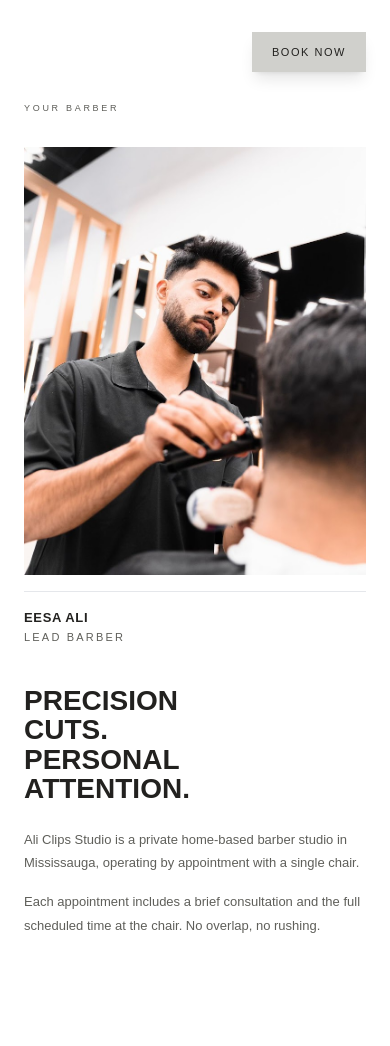
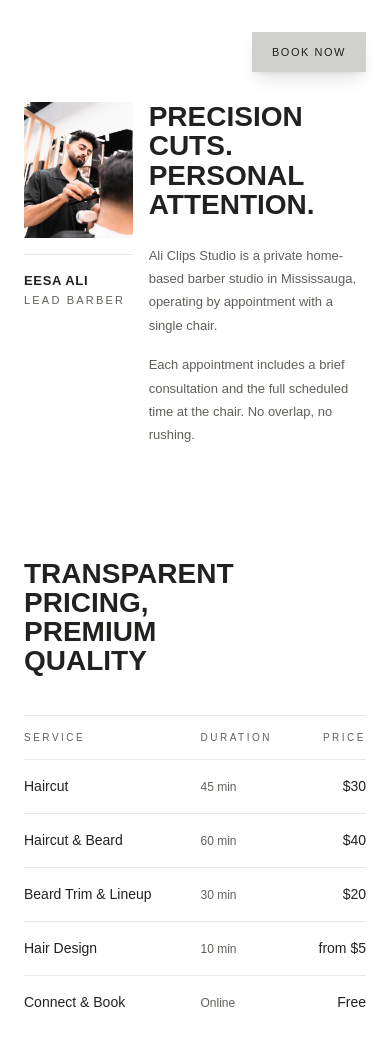
Before and after one commit to eesaali02/ali-clips-website, a website: page index.html in a window 390 px wide. Shown: the part 748-1794 px from the top of the page. Drawn offline with nearby package versions, Linux system fonts and the light colour scheme.

Commit message:
fix: mobile gallery swipe, remove Your Barber label, inline barber image on mobile

```diff
--- a/index.html
+++ b/index.html
@@ -197,8 +197,7 @@
 <!-- ── YOUR BARBER ────────────────────────────────────────── -->
 <section id="about" class="bg-white">
     <div class="max-w-6xl mx-auto px-6 md:px-12 py-14 md:py-20">
-        <p class="text-[9px] md:text-[10px] tracking-[0.3em] uppercase text-[#5f5f5a] mb-8 md:mb-12 reveal">Your Barber</p>
-        <div class="grid md:grid-cols-2 gap-10 md:gap-16 items-start">
+        <div class="grid grid-cols-[1fr_2fr] gap-4 md:gap-16 items-start">
             <div class="reveal-left">
                 <img src="Images/Eesa.JPG" alt="Eesa Ali" class="w-full block">
                 <div class="mt-4 pt-4 border-t border-gray-200">
@@ -256,6 +255,11 @@
                             <td class="py-4 pr-3">Beard Trim &amp; Lineup</td>
                             <td class="py-4 pr-3 dur">30 min</td>
                             <td class="py-4 text-right">$20</td>
+                        </tr>
+                        <tr class="border-b border-gray-200">
+                            <td class="py-4 pr-3">Hair Design</td>
+                            <td class="py-4 pr-3 dur">10 min</td>
+                            <td class="py-4 text-right">from $5</td>
                         </tr>
                         <tr>
                             <td class="py-4 pr-3">Connect &amp; Book</td>
@@ -642,8 +646,11 @@
     document.getElementById('gallery-prev').addEventListener('click', () => { goTo(currentIdx - 1); resetAutoplay(); });
     document.getElementById('gallery-next').addEventListener('click', () => { goTo(currentIdx + 1); resetAutoplay(); });
 
-    let touchStartX = 0;
-    track.addEventListener('touchstart', (e) => { touchStartX = e.touches[0].clientX; }, { passive: true });
+    let touchStartX = 0, touchStartY = 0;
+    track.addEventListener('touchstart', (e) => { touchStartX = e.touches[0].clientX; touchStartY = e.touches[0].clientY; }, { passive: true });
+    track.addEventListener('touchmove', (e) => {
+        if (Math.abs(e.touches[0].clientX - touchStartX) > Math.abs(e.touches[0].clientY - touchStartY)) e.preventDefault();
+    }, { passive: false });
     track.addEventListener('touchend', (e) => {
         const diff = touchStartX - e.changedTouches[0].clientX;
         if (Math.abs(diff) > 50) { goTo(diff > 0 ? currentIdx + 1 : currentIdx - 1); resetAutoplay(); }
```
